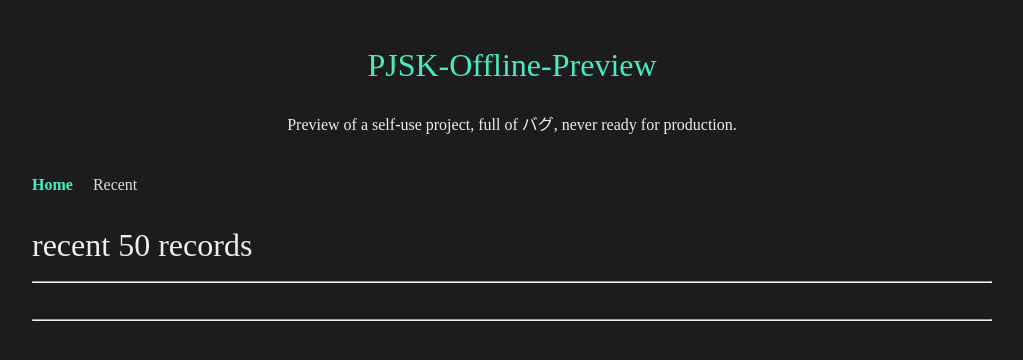
After one commit to CuSO4Deposit/PJSKSimpleRecorder, a FastAPI app: template templates/recent.html in a window 1280 px wide. The commit adds this page. Shown: the top 360 px of the page, without its empty margins (128-1151 px from the left). Run offline with FastAPI, Linux system fonts and the light colour scheme; the template is opened without the code that fills it, so the values that code supplies are empty.

Commit message:
Function: query recent 50

```diff
--- a/main.py
+++ b/main.py
@@ -5,7 +5,7 @@ from fastapi.templating import Jinja2Templates
 from loguru import logger
 import modules.utils as pjsk
 from pathlib import Path
-from pydantic import BaseModel
+from time import gmtime, strftime
 from time import time as current_time
 from typing import Annotated
 
@@ -82,3 +82,15 @@ def add_record(
         "request": request,
     }
     return templates.TemplateResponse("success.html", resp)
+
+
+@app.get("/recent")
+def recent_record(request: Request):
+    recent = pjsk.recent50()
+    cols = ["song_name", "difficulty", "perfect", "great", "good", "bad", "miss", "time"]
+    for idx, tup in enumerate(recent):
+        recent[idx] = list(tup)
+        recent[idx] = recent[idx][1:-1]
+        recent[idx][7] = strftime("%d %b %y %H:%M:%S UTC", gmtime(recent[idx][7]))
+    resp = {"cols": cols, "recent": recent, "request": request}
+    return templates.TemplateResponse("recent.html", resp)
--- a/templates/base.html
+++ b/templates/base.html
@@ -15,7 +15,8 @@
 
     <nav class="flexbox">
         <ul>
-            <li><a href="/" class="active">Home</a>
+          <li><a href="/" class="active">Home</a></li>
+          <li><a href="/recent">Recent</a></li>
         </ul>
     </nav>
 
--- /dev/null
+++ b/templates/recent.html
@@ -0,0 +1,26 @@
+{% extends "base.html" %}
+{% block content %}
+	<h1>recent 50 records</h1>
+
+	<hr>
+
+  <div class="recent-grid-container">
+    {% for i in cols %}
+      <div style="font-size: 12px">
+      {{ i }}
+      </div>
+    {% endfor %}
+
+  {% for i in recent %}
+    {% for j in i %}
+      <div>
+        {{ j }}
+      </div>
+    {% endfor %}
+  {% endfor %}
+
+  </div>
+
+  <hr>
+
+{% endblock %}
--- a/templates/style.css
+++ b/templates/style.css
@@ -62,3 +62,8 @@ footer {
     margin-top: 50px;
     color: #555;
 }
+.recent-grid-container {
+		display: grid;
+		grid-template-columns: auto auto auto auto auto auto auto auto;
+		padding: 10px;
+}
```
Also changed, not shown: modules/utils.py (+16 -1 lines), test/test_pjskutils.py (+9 -2 lines).
